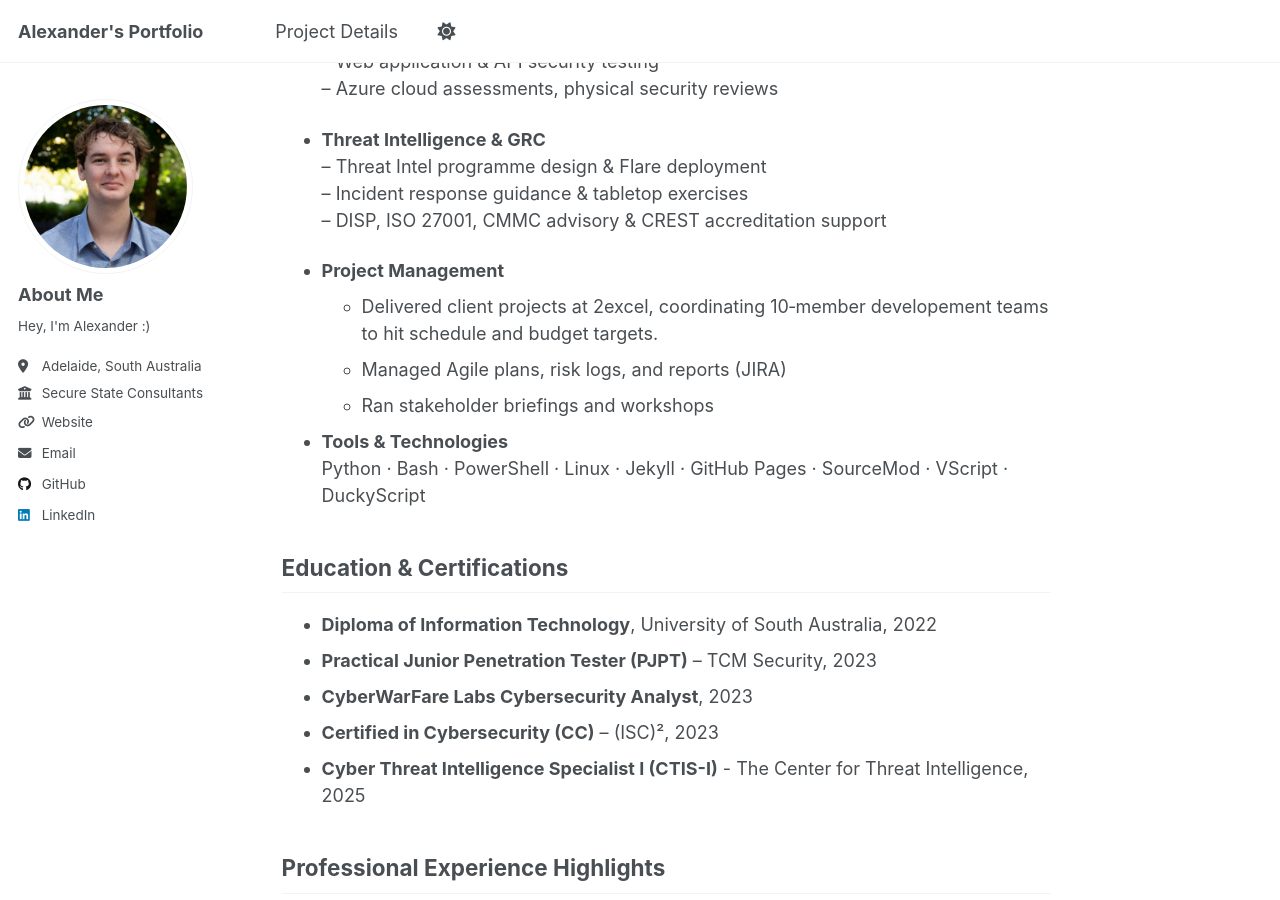
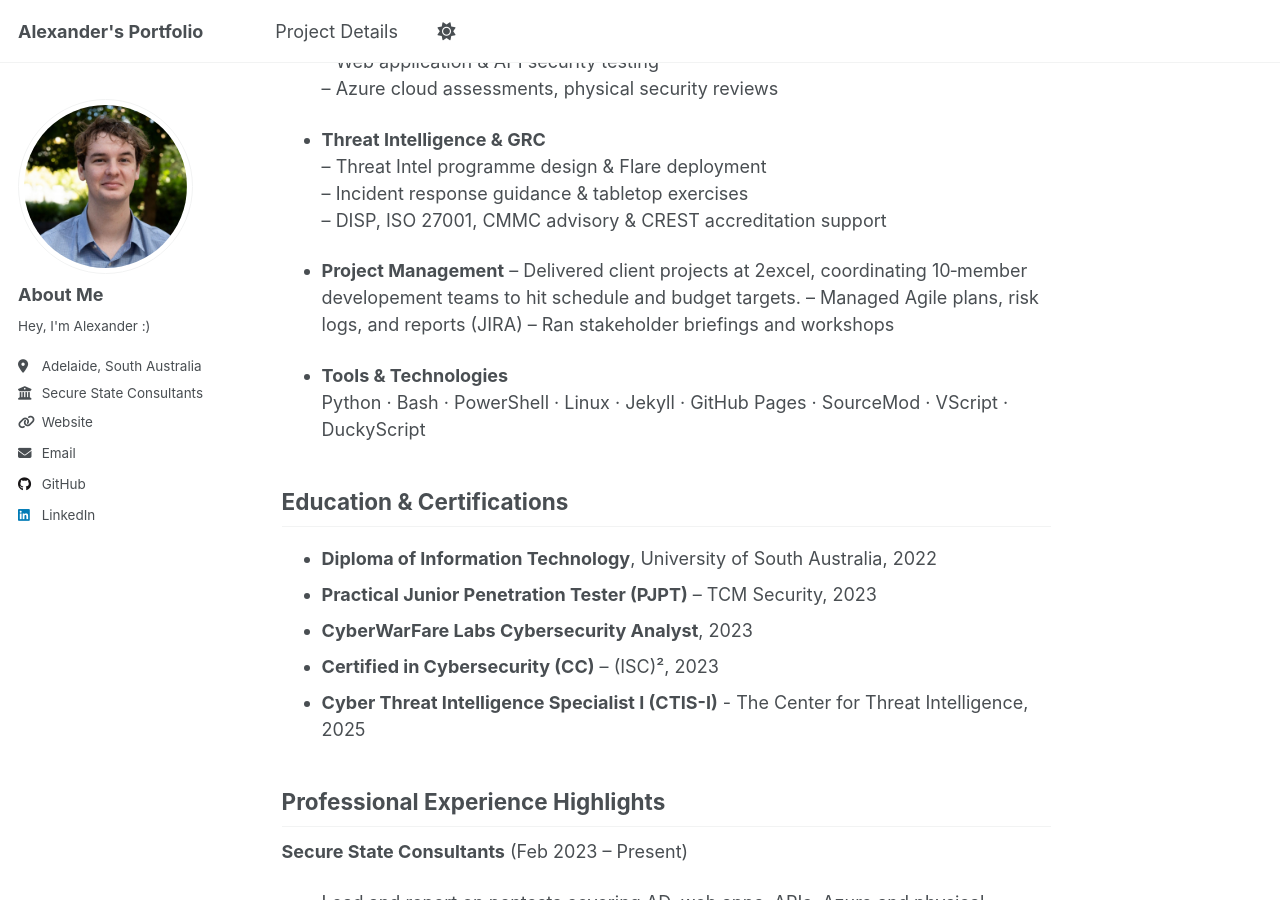
Before and after one commit to sunsetorange1/sunsetorange1.github.io, a Jekyll site: the page built from _pages/about.md, in a window 1280 px wide and 900 px high, scrolled down 728 px. Built offline with Jekyll 4.4.1, drawn with Linux system fonts in a browser that asks for light colours.

```diff
--- a/_pages/about.md
+++ b/_pages/about.md
@@ -30,9 +30,9 @@ I’m **Alexander Selman**, a Cybersecurity Consultant based in Adelaide, Austr
   – DISP, ISO 27001, CMMC advisory & CREST accreditation support
 
 - **Project Management**
-  -  Delivered client projects at 2excel, coordinating 10‑member developement teams to hit schedule and budget targets.
-  -  Managed Agile plans, risk logs, and reports (JIRA)
-  -  Ran stakeholder briefings and workshops
+  – Delivered client projects at 2excel, coordinating 10‑member developement teams to hit schedule and budget targets.
+  – Managed Agile plans, risk logs, and reports (JIRA)
+  – Ran stakeholder briefings and workshops
 
 - **Tools & Technologies**
   Python · Bash · PowerShell · Linux · Jekyll · GitHub Pages · SourceMod · VScript · DuckyScript
```
